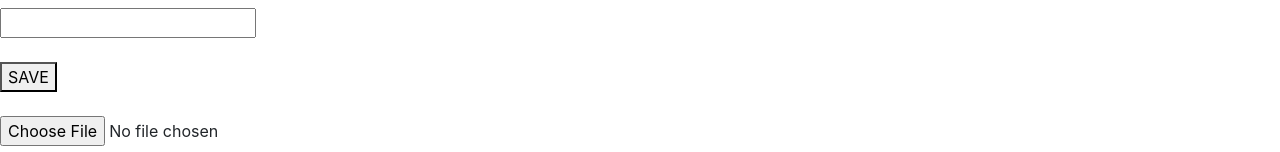
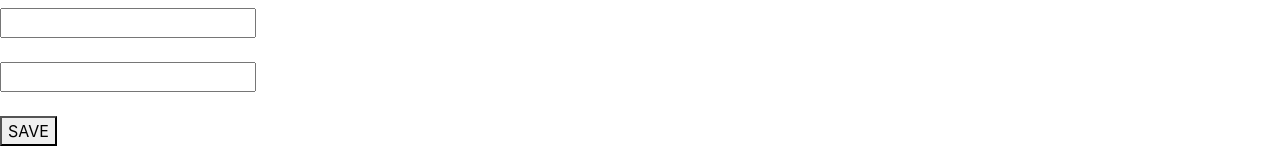
Before and after one commit to harshalad0302/splitwise, a React (Create React App) app in the folder client/: page /Create_groups in a window 1280 px wide. Shown: the part 139-291 px from the top of the page. Built offline with nearby package versions, Linux system fonts and the light colour scheme.

Commit message:
changing the create group api

```diff
--- a/client/src/Component/Create_groups/Create_groups.js
+++ b/client/src/Component/Create_groups/Create_groups.js
@@ -26,6 +26,10 @@ class Create_groups extends Component {
                     <input type="text"></input>
                     <br />
                     <br />
+
+                    <input type="text"></input>
+                    <br />
+                    <br />
                     <button>SAVE</button>
                     <br />
                     <br />
--- a/client/src/Component/Login/Login.js
+++ b/client/src/Component/Login/Login.js
@@ -103,7 +103,6 @@ class Login extends Component {
                     <br></br>
                     <br></br>
                     <button onClick={this.SubmitLogin}>Login</button>
-
                     {this.state.auth_flag && <div>{this.state.error_message} </div>}
 
                     <br></br>
```
